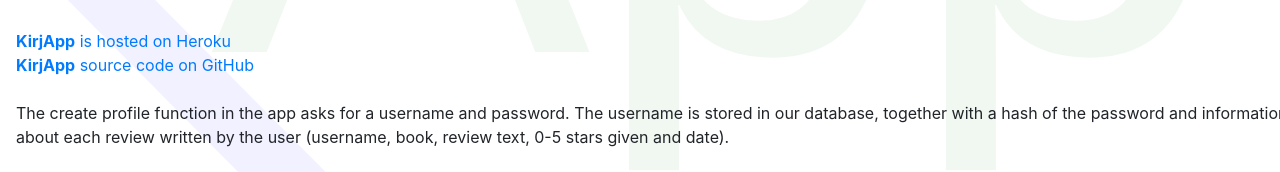
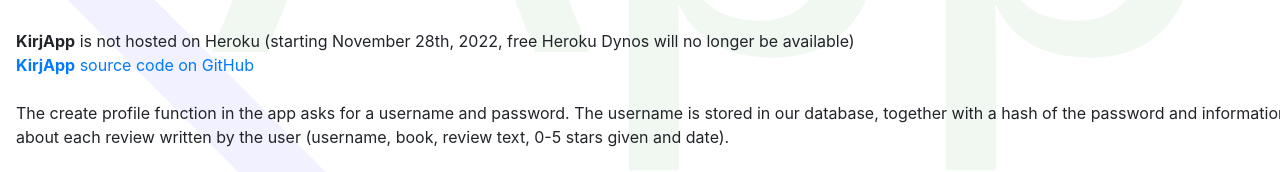
Before and after one commit to KirjApp/KirjApp.github.io, a plain HTML site: page index.html in a window 1280 px wide. Shown: the part 499-671 px from the top of the page. Drawn offline with nearby package versions, Linux system fonts and the light colour scheme.

Commit message:
Remove link to Heroku
Starting November 28th, 2022, free Heroku Dynos will no longer be available

```diff
--- a/index.html
+++ b/index.html
@@ -60,8 +60,8 @@
       <div class="text-wrap" style="width: 80rem;">
 	  <h4><img src="KirjApp_logo4.svg" class="img-fluid" alt="Responsive image"> Hosting, public code and data collection</h4>
 	  <br>
-        <a href="https://kirjapp.herokuapp.com/" target="_blank"><b>KirjApp</b> is hosted on Heroku</a>
-		<br>
+        <b>KirjApp</b> is not hosted on Heroku (starting November 28th, 2022, free Heroku Dynos will no longer be available)
+ 		<br>
 		<a href="https://github.com/KirjApp" target="_blank"><b>KirjApp</b> source code on GitHub</a>
 		<div class="text-wrap" style="width: 80rem;">
 		<br>
```
